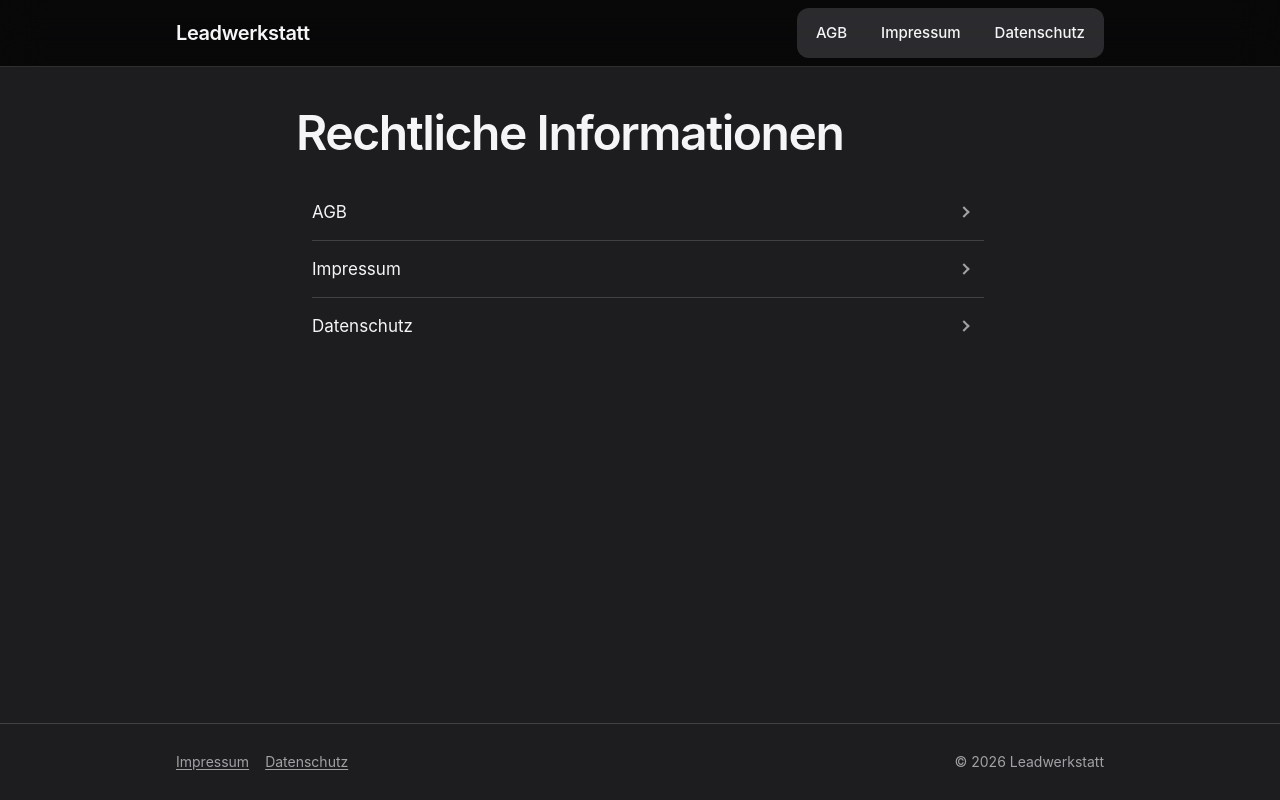
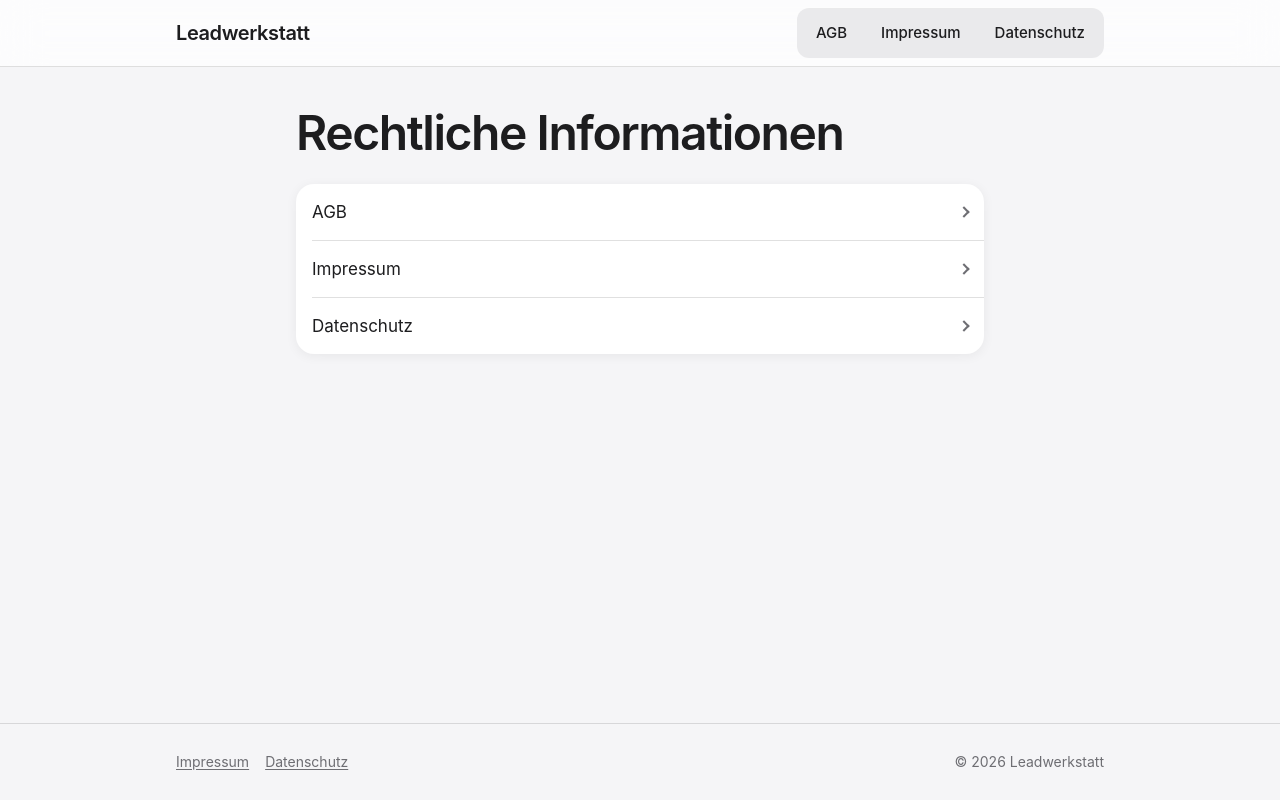
Before and after one commit to leadwerkstatt/rechtliches, a plain HTML site: page index.html in a window 1280 px wide. Drawn offline with Linux system fonts and the dark colour scheme.

Commit message:
Seite dauerhaft hell: Dunkelmodus entfernt
Dunkelmodus-Block aus dem Stylesheet gelöscht, color-scheme-Meta auf
"light" gesetzt, README angepasst.

Co-Authored-By: Claude Sonnet 5.5 <noreply@anthropic.com>

```diff
--- a/assets/style.css
+++ b/assets/style.css
@@ -7,7 +7,7 @@
   --schriftgroesse: 1.0625rem;
   --zeilenhoehe: 1.55;
 
-  /* Farben (hell) */
+  /* Farben (nur heller Modus, bewusst ohne Dunkelmodus) */
   --farbe-hintergrund: #ffffff;
   --farbe-hintergrund-sekundaer: #f5f5f7;
   --farbe-karte: #ffffff;
@@ -47,26 +47,6 @@
   --lesebreite: 720px;
   --kopf-hoehe: 4rem;
   --touch-ziel: 44px;
-}
-
-@media (prefers-color-scheme: dark) {
-  :root {
-    --farbe-hintergrund: #000000;
-    --farbe-hintergrund-sekundaer: #1d1d1f;
-    --farbe-karte: #1d1d1f;
-    --farbe-text: #f5f5f7;
-    --farbe-text-sekundaer: #a1a1a6;
-    --farbe-akzent: #2997ff;
-    --farbe-linie: rgba(255, 255, 255, 0.16);
-    --farbe-kopf: rgba(0, 0, 0, 0.72);
-    --farbe-kopf-fallback: #000000;
-    --farbe-spur: rgba(118, 118, 128, 0.32);
-    --farbe-segment-aktiv: #636366;
-    --farbe-segment-aktiv-text: #ffffff;
-    --farbe-hover: rgba(255, 255, 255, 0.06);
-    --schatten-s: 0 1px 2px rgba(0, 0, 0, 0.5);
-    --schatten-m: none;
-  }
 }
 
 *,
--- a/index.html
+++ b/index.html
@@ -6,7 +6,7 @@
   <meta name="viewport" content="width=device-width, initial-scale=1">
   <meta name="referrer" content="no-referrer">
   <meta name="robots" content="noindex">
-  <meta name="color-scheme" content="light dark">
+  <meta name="color-scheme" content="light">
   <title>Rechtliche Informationen – Leadwerkstatt</title>
   <meta name="description" content="Rechtliche Informationen der Leadwerkstatt: AGB, Impressum und Datenschutzerklärung.">
   <link rel="icon" href="data:,">
```
Also changed, not shown: agb/index.html (+1 -1 lines), datenschutz/index.html (+1 -1 lines), impressum/index.html (+1 -1 lines), 1 other file.
